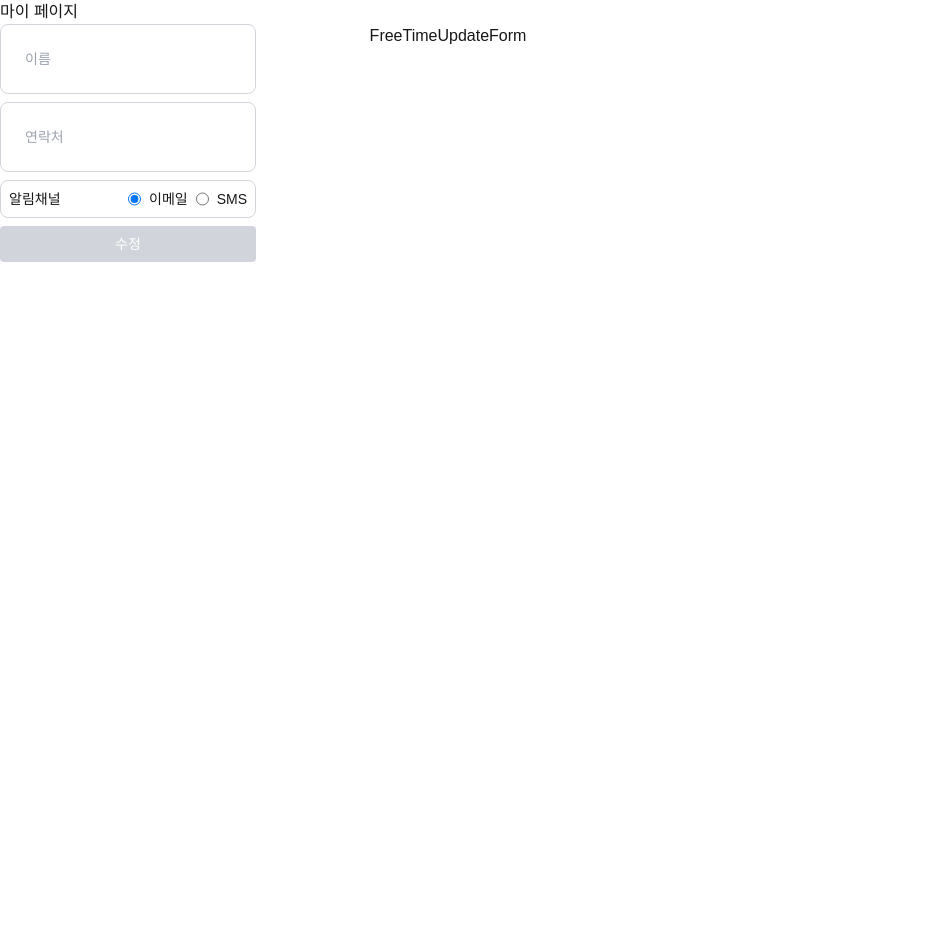
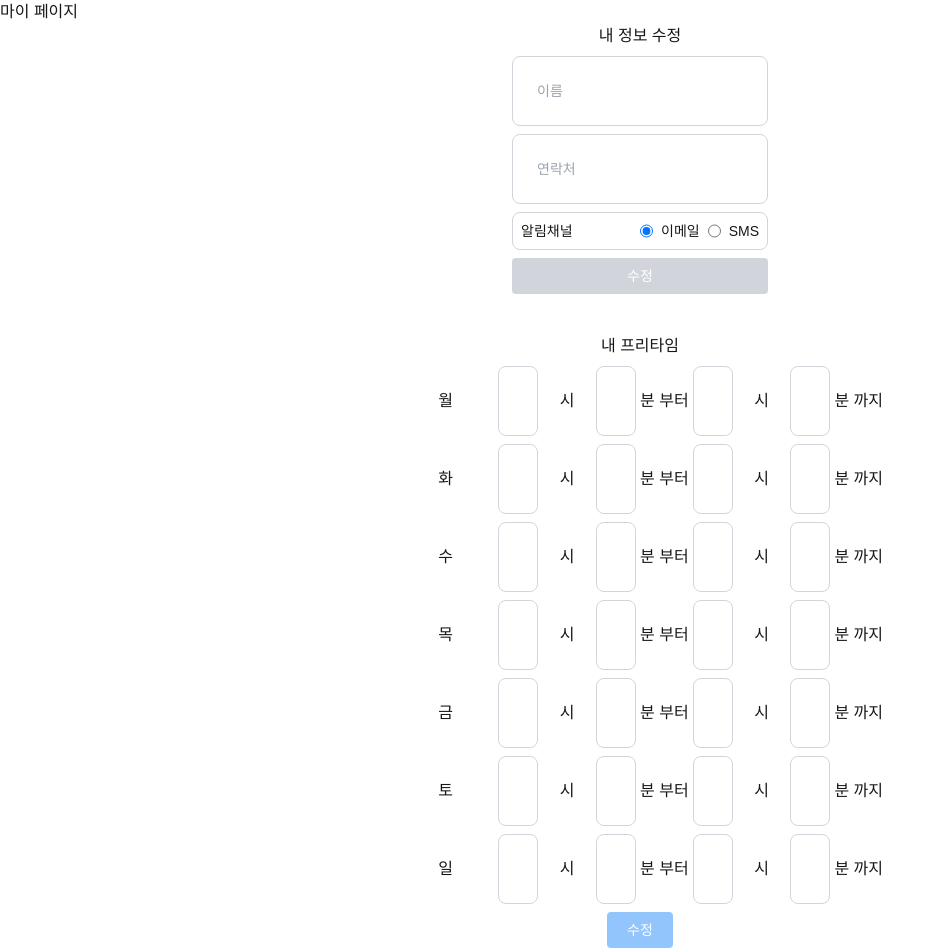
Before and after one commit to ywj3493/free-time-client, a Next.js app: page /users in a window 1280 px wide. Shown: the whole page, without its empty margins (0-944 px from the left). Before the commit the page ends 800 px from the top, so only its background shows below. Built offline with nearby package versions, Linux system fonts and the light colour scheme.

Commit message:
✨: 프리타임 폼 추가

```diff
--- a/src/app/users/page.tsx
+++ b/src/app/users/page.tsx
@@ -3,9 +3,15 @@ import { UserUpdateForm } from "@/components/users/UserUpdateForm";
 
 export default function UsersPage() {
   return (
-    <div className="flex">
-      <UserUpdateForm />
-      <FreeTimeUpdateForm />
+    <div className="flex flex-col gap-10">
+      <section className="flex flex-col items-center justify-center gap-2">
+        <div>내 정보 수정</div>
+        <UserUpdateForm />
+      </section>
+      <section className="flex flex-col items-center justify-center gap-2">
+        <div>내 프리타임</div>
+        <FreeTimeUpdateForm />
+      </section>
     </div>
   );
 }
--- a/src/components/common/TextField.tsx
+++ b/src/components/common/TextField.tsx
@@ -27,7 +27,7 @@ export const TextField = forwardRef<HTMLInputElement, TextFieldProps>(
         <input
           ref={ref}
           {...props}
-          className="m-2 w-full border-0 outline-none"
+          className="m-2 w-full border-0 outline-none appearance-none"
           type={internalType}
         />
         {isPasswordInput &&
--- a/src/components/users/FreeTimeUpdateForm.tsx
+++ b/src/components/users/FreeTimeUpdateForm.tsx
@@ -1,7 +1,61 @@
 "use client";
 
+import { useForm } from "react-hook-form";
+import { TextField } from "../common/TextField";
+import { days } from "@/utils";
+import { Button } from "../common/Button";
+
 export function FreeTimeUpdateForm() {
+  const {
+    register,
+    handleSubmit,
+    formState: { isValid },
+  } = useForm<FreeTimeUpdateForm>({
+    defaultValues: {},
+  });
+
+  const handleSendForm = (data: FreeTimeUpdateForm) => {
+    console.log(data);
+  };
+
   return (
-    <form className="flex flex-col items-center w-96">FreeTimeUpdateForm</form>
+    <form
+      className="flex flex-col items-center w-120 gap-2"
+      onSubmit={handleSubmit(handleSendForm)}
+    >
+      {days.map(({ eng, kor }) => (
+        <div
+          key={`div_${eng}_${kor}`}
+          className="grid grid-cols-10 items-center place-items-center"
+        >
+          <span className="col-span-2 text-center">{kor}</span>
+          <TextField
+            {...register(`${eng}.startHour`)}
+            placeholder="18"
+            className="text-sm p-4 w-10"
+          />
+          <span className="text-center">시</span>
+          <TextField
+            {...register(`${eng}.startMinute`)}
+            placeholder="00"
+            className="text-sm p-4 w-10"
+          />
+          <span className="text-center">분 부터</span>
+          <TextField
+            {...register(`${eng}.endHour`)}
+            placeholder="21"
+            className="text-sm p-4 w-10"
+          />
+          <span className="text-center">시</span>
+          <TextField
+            {...register(`${eng}.endMinute`)}
+            placeholder="00"
+            className="text-sm p-4 w-10"
+          />
+          <span className="text-center">분 까지</span>
+        </div>
+      ))}
+      <Button type="submit">수정</Button>
+    </form>
   );
 }
--- a/src/components/users/UserUpdateForm.tsx
+++ b/src/components/users/UserUpdateForm.tsx
@@ -30,7 +30,7 @@ export function UserUpdateForm() {
         type="text"
         {...register("name", { required: true })}
         placeholder="이름"
-        className="w-64 text-sm p-4"
+        className="w-full text-sm p-4"
       />
       <TextField
         type="text"
@@ -39,10 +39,10 @@ export function UserUpdateForm() {
           pattern: /^01[016789]\d{3,4}\d{4}$/,
         })}
         placeholder="연락처"
-        className="w-64 text-sm p-4"
+        className="w-full text-sm p-4"
       />
 
-      <div className="flex w-64 items-center gap-4 rounded-lg border border-gray-300 p-2 text-sm justify-between">
+      <div className="flex w-full items-center gap-4 rounded-lg border border-gray-300 p-2 text-sm justify-between">
         알림채널
         <div className="grid grid-flow-col gap-2">
           <input
--- a/src/utils/index.ts
+++ b/src/utils/index.ts
@@ -0,0 +1,30 @@
+export const days: { eng: DayEng; kor: Day }[] = [
+  {
+    eng: "monday",
+    kor: "월",
+  },
+  {
+    eng: "tuesday",
+    kor: "화",
+  },
+  {
+    eng: "wednesday",
+    kor: "수",
+  },
+  {
+    eng: "thursday",
+    kor: "목",
+  },
+  {
+    eng: "friday",
+    kor: "금",
+  },
+  {
+    eng: "saturday",
+    kor: "토",
+  },
+  {
+    eng: "sunday",
+    kor: "일",
+  },
+];
```
Also changed, not shown: src/types/common/index.ts (+8 -0 lines), src/types/free-time/index.ts (+10 -0 lines).
